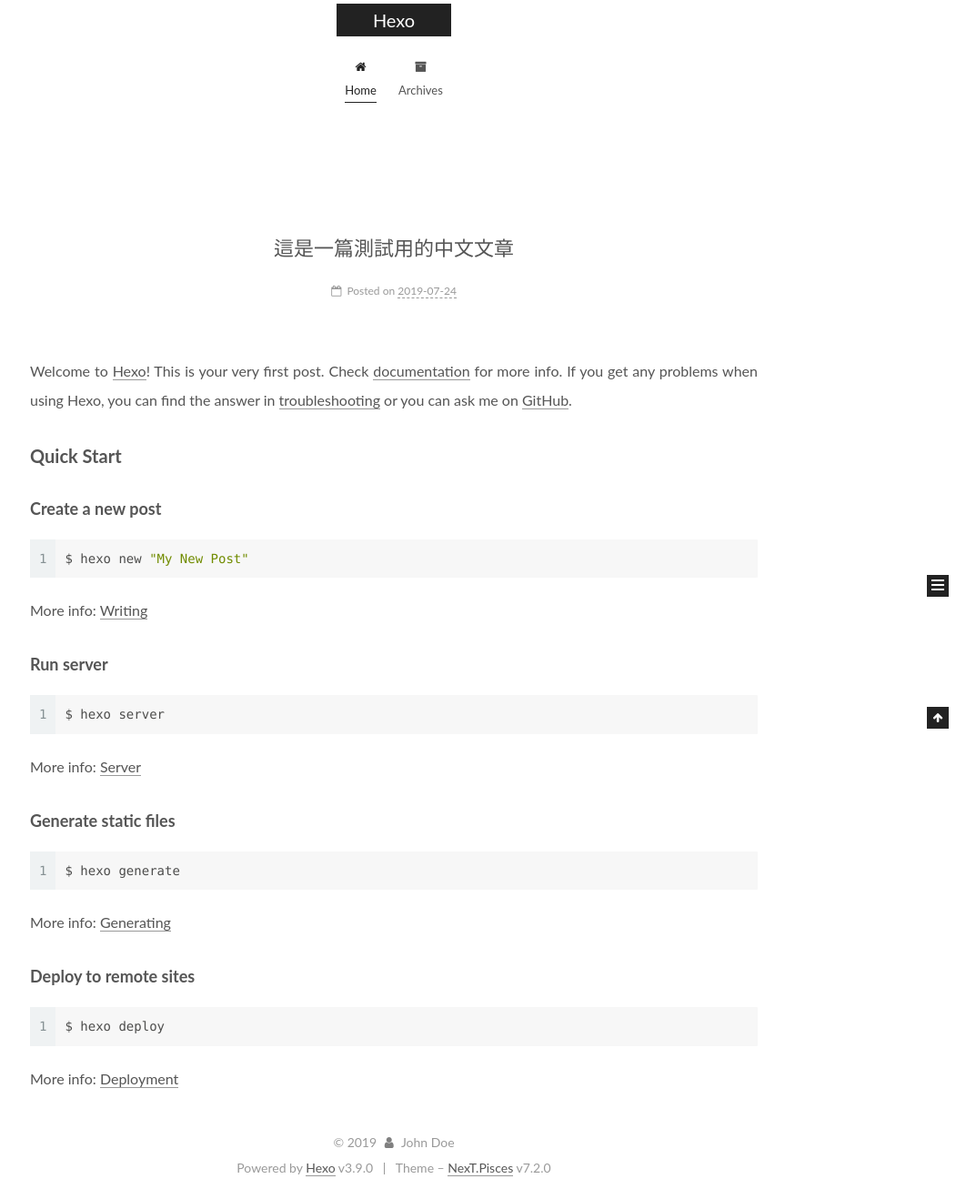
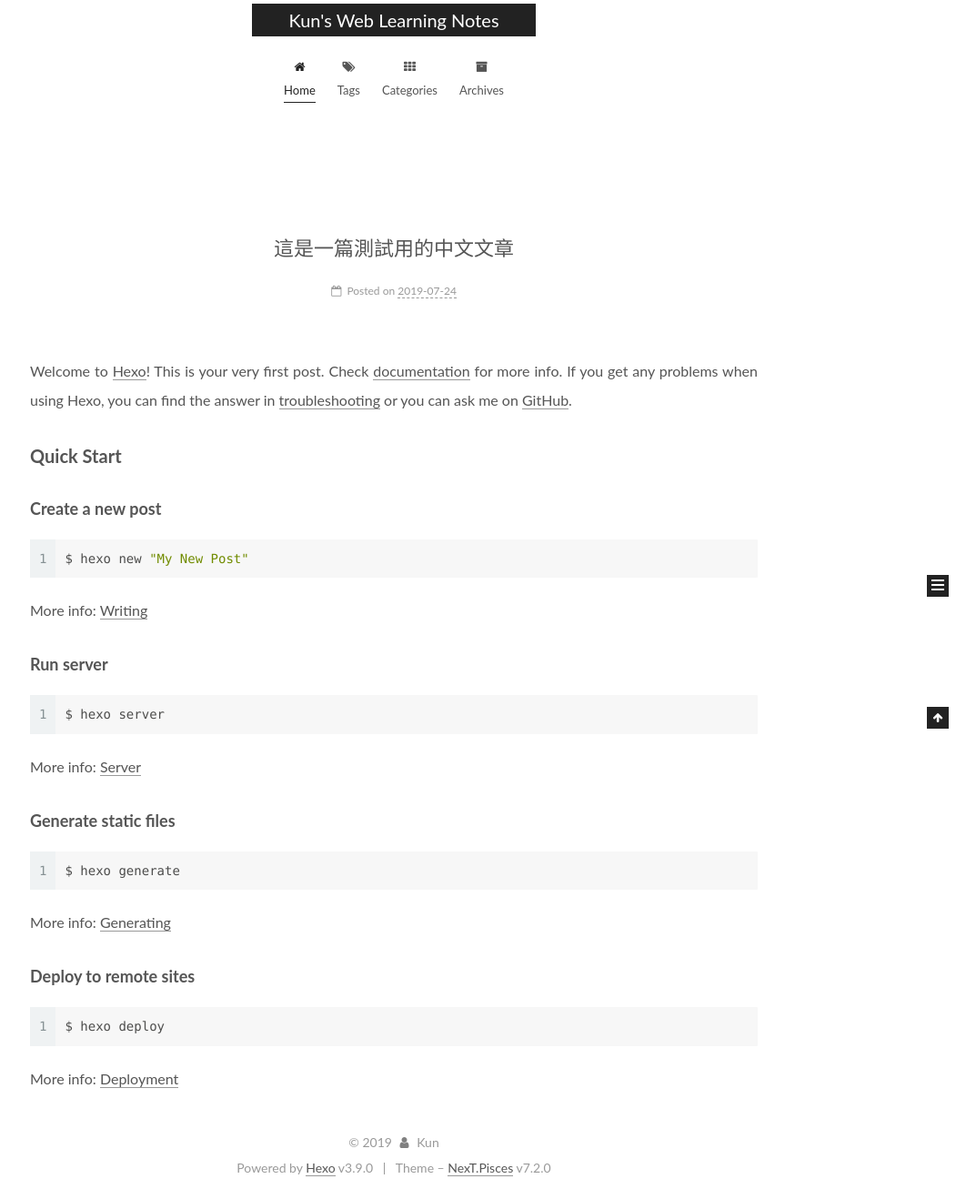
Before and after one commit to KunCKS/KunCKS.github.io, a plain HTML site: page index.html in a window 1280 px wide. Shown: the part 99-1417 px from the top of the page at 91% size, without its empty margins (207-1280 px from the left). Drawn offline with Linux system fonts and the light colour scheme.

Commit message:
Site updated: 2019-07-24 23:57:33

```diff
--- a/index.html
+++ b/index.html
@@ -14,7 +14,7 @@
 
 
 
-<html class="theme-next pisces use-motion" lang>
+<html class="theme-next pisces use-motion" lang="zh-Hans">
 <head><meta name="generator" content="Hexo 3.9.0">
   <meta charset="UTF-8">
 <meta http-equiv="X-UA-Compatible" content="IE=edge">
@@ -94,13 +94,14 @@
 
 
 
-  <meta property="og:type" content="website">
-<meta property="og:title" content="Hexo">
+  <meta name="keywords" content="F2E,HTML,CSS,JavaScript">
+<meta property="og:type" content="website">
+<meta property="og:title" content="Kun&#39;s Web Learning Notes">
 <meta property="og:url" content="http://yoursite.com/index.html">
-<meta property="og:site_name" content="Hexo">
-<meta property="og:locale" content="default">
+<meta property="og:site_name" content="Kun&#39;s Web Learning Notes">
+<meta property="og:locale" content="zh-Hans">
 <meta name="twitter:card" content="summary">
-<meta name="twitter:title" content="Hexo">
+<meta name="twitter:title" content="Kun&#39;s Web Learning Notes">
 
 
 
@@ -118,7 +119,7 @@
   };
 </script>
 
-  <title>Hexo</title>
+  <title>Kun's Web Learning Notes</title>
 
 
 
@@ -159,7 +160,7 @@
 
 </head>
 
-<body itemscope itemtype="http://schema.org/WebPage" lang="default">
+<body itemscope itemtype="http://schema.org/WebPage" lang="zh-Hans">
 
 
 
@@ -178,7 +179,7 @@
     <div class="custom-logo-site-title">
       <a href="/" class="brand" rel="start">
         <span class="logo-line-before"><i></i></span>
-        <span class="site-title">Hexo</span>
+        <span class="site-title">Kun's Web Learning Notes</span>
         <span class="logo-line-after"><i></i></span>
       </a>
     </div>
@@ -215,6 +216,38 @@
 
 
     <a href="/" rel="section"><i class="menu-item-icon fa fa-fw fa-home"></i> <br>Home</a>
+
+  </li>
+
+
+
+
+          <li class="menu-item menu-item-tags">
+
+
+
+
+
+
+
+
+    <a href="/tags/" rel="section"><i class="menu-item-icon fa fa-fw fa-tags"></i> <br>Tags</a>
+
+  </li>
+
+
+
+
+          <li class="menu-item menu-item-categories">
+
+
+
+
+
+
+
+
+    <a href="/categories/" rel="section"><i class="menu-item-icon fa fa-fw fa-th"></i> <br>Categories</a>
 
   </li>
 
@@ -285,13 +318,13 @@
     <link itemprop="mainEntityOfPage" href="http://yoursite.com/2019/07/24/2019-7-24-hello-world/">
 
     <span hidden itemprop="author" itemscope itemtype="http://schema.org/Person">
-      <meta itemprop="name" content="John Doe">
+      <meta itemprop="name" content="Kun">
       <meta itemprop="description" content>
       <meta itemprop="image" content="/images/avatar.gif">
     </span>
 
     <span hidden itemprop="publisher" itemscope itemtype="http://schema.org/Organization">
-      <meta itemprop="name" content="Hexo">
+      <meta itemprop="name" content="Kun's Web Learning Notes">
     </span>
 
 
@@ -456,7 +489,7 @@
         <div class="site-overview">
           <div class="site-author motion-element" itemprop="author" itemscope itemtype="http://schema.org/Person">
 
-              <p class="site-author-name" itemprop="name">John Doe</p>
+              <p class="site-author-name" itemprop="name">Kun</p>
               <div class="site-description motion-element" itemprop="description"></div>
           </div>
 
@@ -532,7 +565,7 @@
   <span class="with-love" id="animate">
     <i class="fa fa-user"></i>
   </span>
-  <span class="author" itemprop="copyrightHolder">John Doe</span>
+  <span class="author" itemprop="copyrightHolder">Kun</span>
 
 
 
```
Also changed, not shown: 2019/07/24/2019-7-24-hello-world/index.html (+42 -10 lines), archives/2019/07/index.html (+50 -11 lines), archives/2019/index.html (+50 -11 lines), archives/index.html (+50 -11 lines), tags/前端文/index.html (+50 -11 lines), tags/後端文/index.html (+50 -11 lines).
